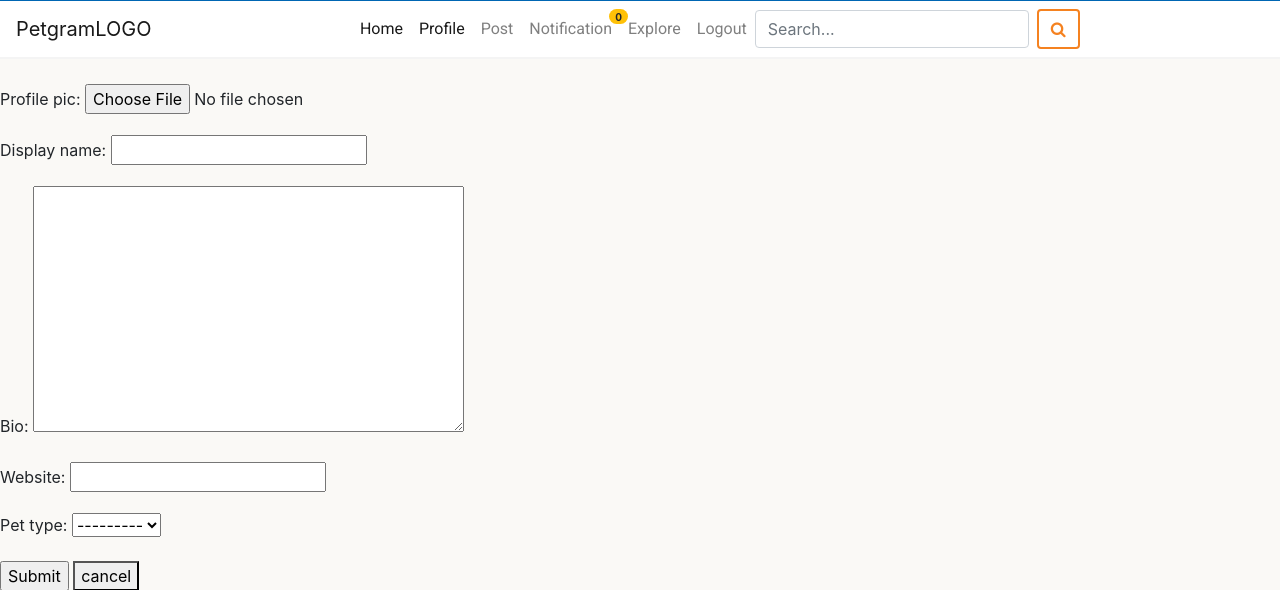
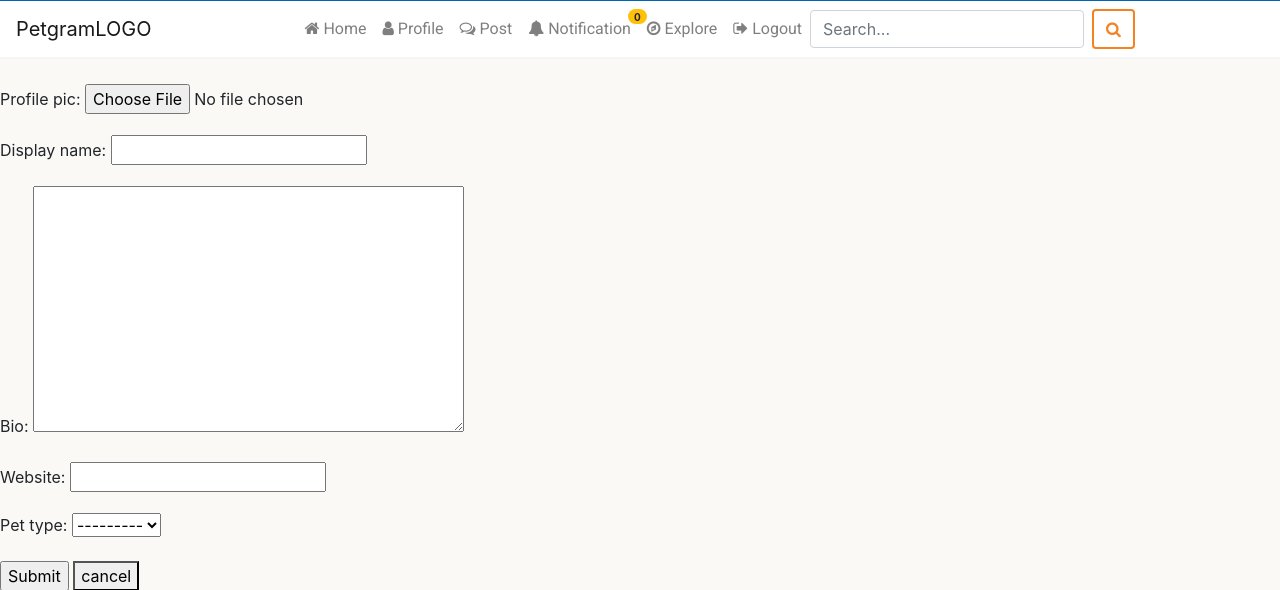
Before and after one commit to Eli-J-Camara/PetGram, a Django app: page /edit/1/ in a window 1280 px wide. Shown: the part 49-639 px from the top of the page. Run offline with Django 3.2, Linux system fonts and the light colour scheme; the visitor is signed in with stand-in values (Sample User, id 1); data comes from the database, SQL or seed files in the repository; data that the repository does not hold is empty; some libraries are stand-ins or nearby versions.

Commit message:
icons are added to nav

```diff
--- a/templates/nav.html
+++ b/templates/nav.html
@@ -42,26 +42,27 @@
       <div class="collapse navbar-collapse"></div>
       <div class="collapse navbar-collapse" id="navbarNavAltMarkup">
         <div class="navbar-nav">
-          <a class="nav-item nav-link active" href="/"
-            >Home<span class="sr-only">(current)</span></a
+          <a class="nav-item nav-link" href="/"
+            ><i class="fa fa-home" aria-hidden="true"></i> Home<span class="sr-only">(current)</span></a
           >
           {% if request.user.is_authenticated %}
           <a
-            class="nav-item nav-link active"
+            class="nav-item nav-link"
             href="/profile/{{request.user.id}}"
-            >Profile<span class="sr-only">(current)</span></a
+            ><i class="fa fa-user" aria-hidden="true"></i> Profile<span class="sr-only">(current)</span></a
           >
-          <a class="nav-item nav-link" href="/submit_post">Post</a>
+          <a class="nav-item nav-link" href="/submit_post"><i class="fa fa-comments-o" aria-hidden="true"></i> Post</a>
           <li class="nav-item">
               <span class="badge badge-pill badge-warning" style="float:right;margin-bottom:-15px;margin-right:-8px;font-size:10px">{{total_notify}}</span>
               <a class="nav-item nav-link" href="/notifications"
-                >Notification<span class="sr-only">(current)</span></a></a
+                ><i class="fa fa-bell" aria-hidden="true"></i> Notification<span class="sr-only">(current)</span></a></a
               >
           </li>
-          <a class="nav-item nav-link" href="/feed">Explore</a>
-          <a class="nav-item nav-link" href="/logout">Logout</a>
+          <a class="nav-item nav-link" href="/feed"><i class="fa fa-compass" aria-hidden="true"></i> Explore</a>
+          <a class="nav-item nav-link" href="/logout"><i class="fa fa-sign-out" aria-hidden="true"></i>
+          Logout</a>
           {% endif %} {% if not request.user.is_authenticated %}
-          <a class="nav-item nav-link" href="/login">Login</a>
+          <a class="nav-item nav-link" href="/login"><i class="fa fa-sign-in" aria-hidden="true"></i> Login</a>
           {% endif %}
           <form
             class="form-inline"
```
